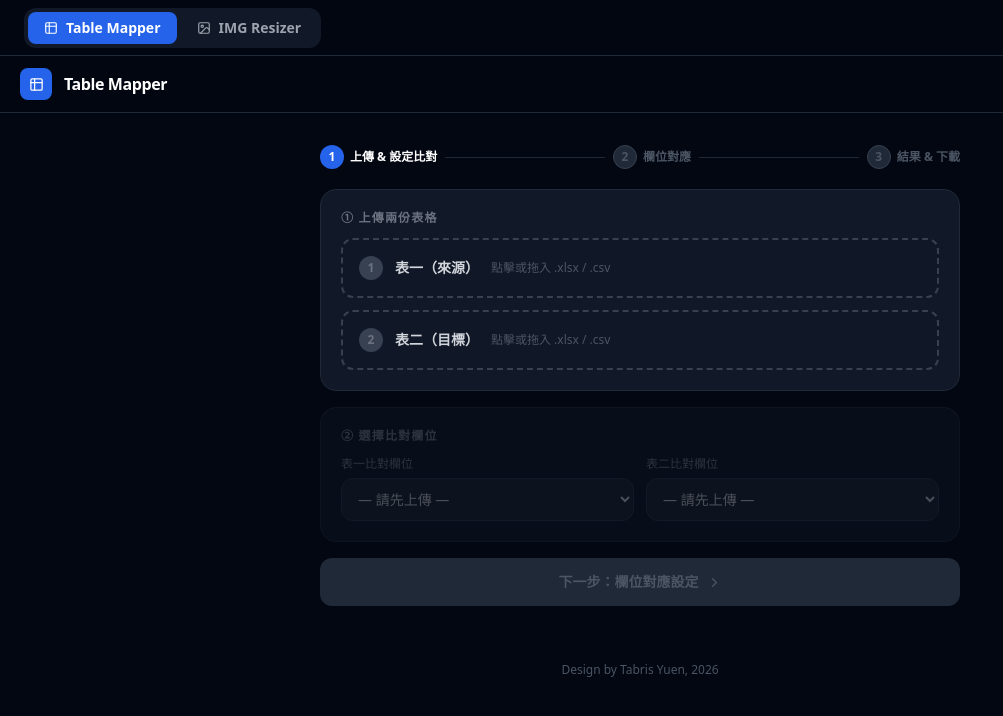
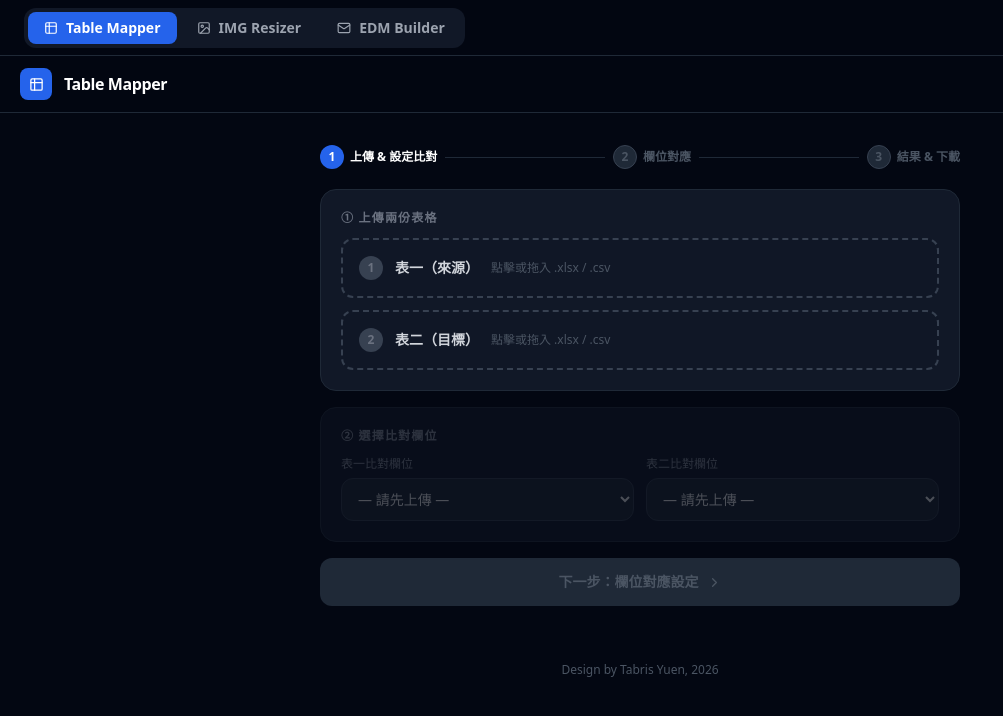
Before and after one commit to tabrisyuen-svg/N-in-One-App-, a React (Vite) app: page / in a window 1280 px wide. Shown: the top 716 px of the page, without its empty margins (0-1003 px from the left). Built offline with nearby package versions, Linux system fonts and the light colour scheme.

Commit message:
Update App.jsx

```diff
--- a/src/App.jsx
+++ b/src/App.jsx
@@ -1,11 +1,12 @@
 import React, { useState } from 'react';
-import { Table2, Image } from 'lucide-react';
+import { Table2, Image, Mail } from 'lucide-react';
 import { motion, AnimatePresence } from 'framer-motion';
 import TableMapper from './TableMapper';
 import IMGResizer from './IMGResizer';
 
 export default function App() {
   const [tab, setTab] = useState('table');
+
   return (
     <div className="min-h-screen bg-gray-950 text-white font-sans">
       <nav className="sticky top-0 z-30 h-14 bg-gray-950/95 backdrop-blur border-b border-gray-800 px-6 flex items-center gap-2">
@@ -13,6 +14,7 @@ export default function App() {
           {[
             { id: 'table', label: 'Table Mapper', Icon: Table2 },
             { id: 'img',   label: 'IMG Resizer',  Icon: Image  },
+            { id: 'edm',   label: 'EDM Builder',  Icon: Mail   },
           ].map(({ id, label, Icon }) => (
             <button key={id} onClick={() => setTab(id)}
               className={`flex items-center gap-2 px-4 py-1.5 rounded-lg text-sm font-semibold transition-all ${
@@ -23,6 +25,7 @@ export default function App() {
           ))}
         </div>
       </nav>
+
       <AnimatePresence mode="wait">
         {tab === 'table' && (
           <motion.div key="table" initial={{ opacity:0 }} animate={{ opacity:1 }} exit={{ opacity:0 }} transition={{ duration:0.15 }}>
@@ -34,6 +37,16 @@ export default function App() {
             <IMGResizer />
           </motion.div>
         )}
+        {tab === 'edm' && (
+          <motion.div key="edm" initial={{ opacity:0 }} animate={{ opacity:1 }} exit={{ opacity:0 }} transition={{ duration:0.15 }}
+            style={{ height: 'calc(100vh - 56px)' }}>
+            <iframe
+              src="https://edm-builder-ebon.vercel.app/"
+              style={{ width: '100%', height: '100%', border: 'none' }}
+              title="EDM Builder"
+            />
+          </motion.div>
+        )}
       </AnimatePresence>
     </div>
   );
```
